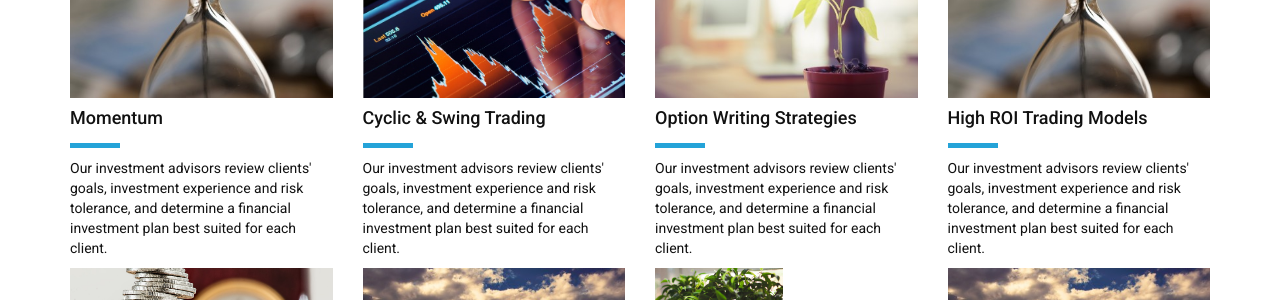
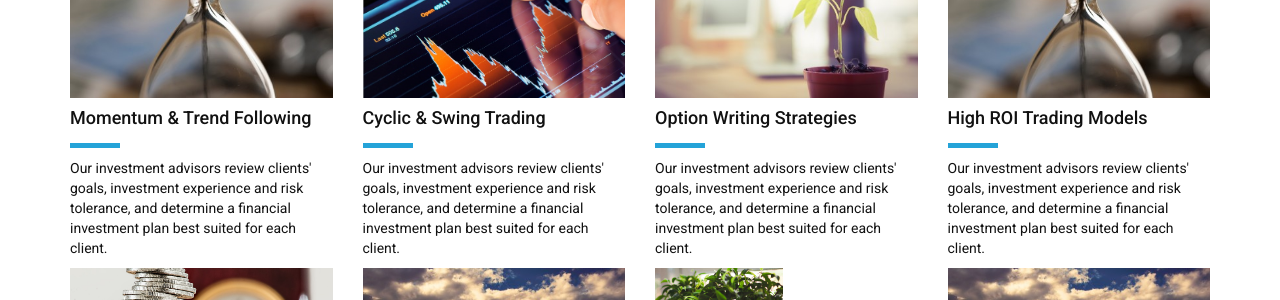
Before and after one commit to sm-main/tradeLogic, a Jekyll site: the page built from strategies.html, in a window 1280 px wide. Shown: the part 326-626 px from the top of the page. Built offline with Jekyll 4.4.1, drawn with Linux system fonts in a browser that asks for light colours; nearby versions of some CDN libraries.

Commit message:
some changes

```diff
--- a/strategies.html
+++ b/strategies.html
@@ -17,7 +17,7 @@ layout: default
           </div>
 
 
-          <h4>Momentum</h4>
+          <h4>Momentum & Trend Following</h4>
           <span class="small-line"></span>
           <p>
             Our investment advisors review clients' goals, investment experience and risk tolerance, and determine a financial investment plan best suited for each client.
@@ -157,7 +157,7 @@ layout: default
     <div class="modal-content">
       <div class="modal-header">
         <button type="button" class="close" data-dismiss="modal" aria-label="Close"><span aria-hidden="true">&times;</span></button>
-        <h4>Momentum</h4>
+        <h4>Momentum & Trend Following</h4>
       </div>
       <div class="modal-body">
         Lorem Ipsum is simply dummy text of the printing and typesetting industry. Lorem Ipsum has been the industry's standard dummy text ever since the 1500s,
```
